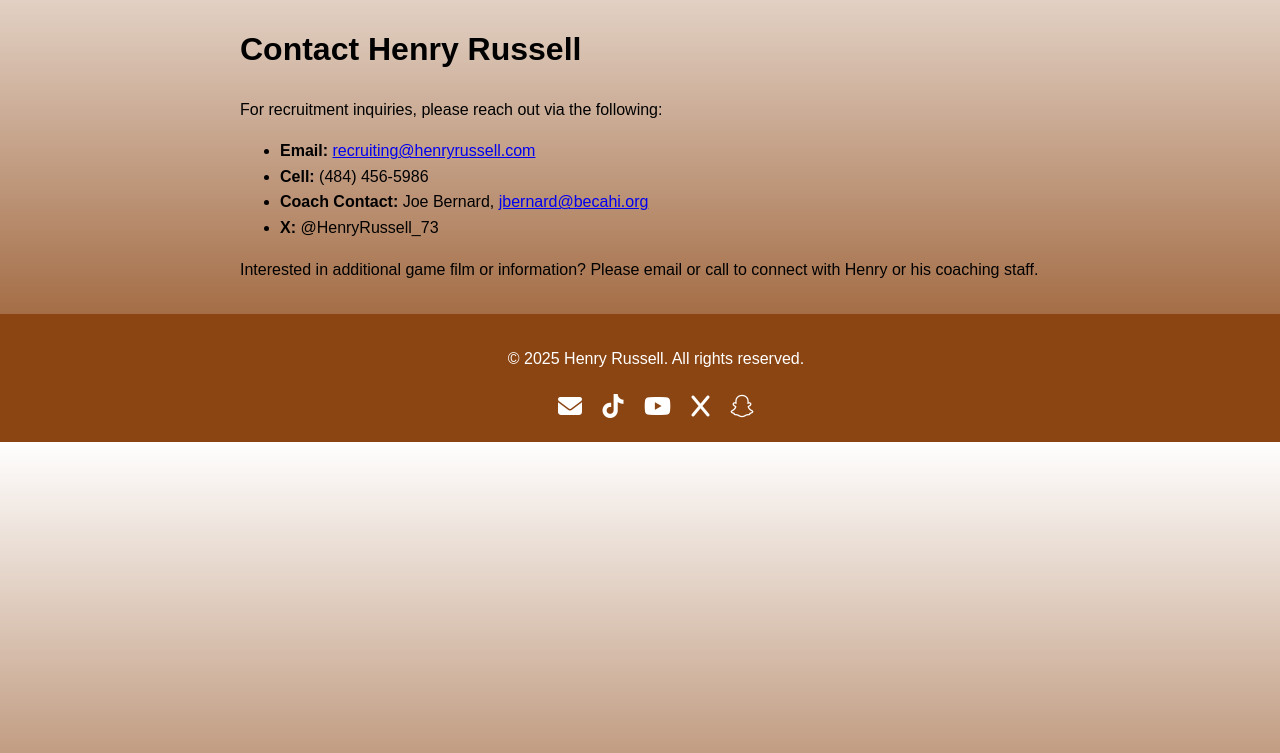
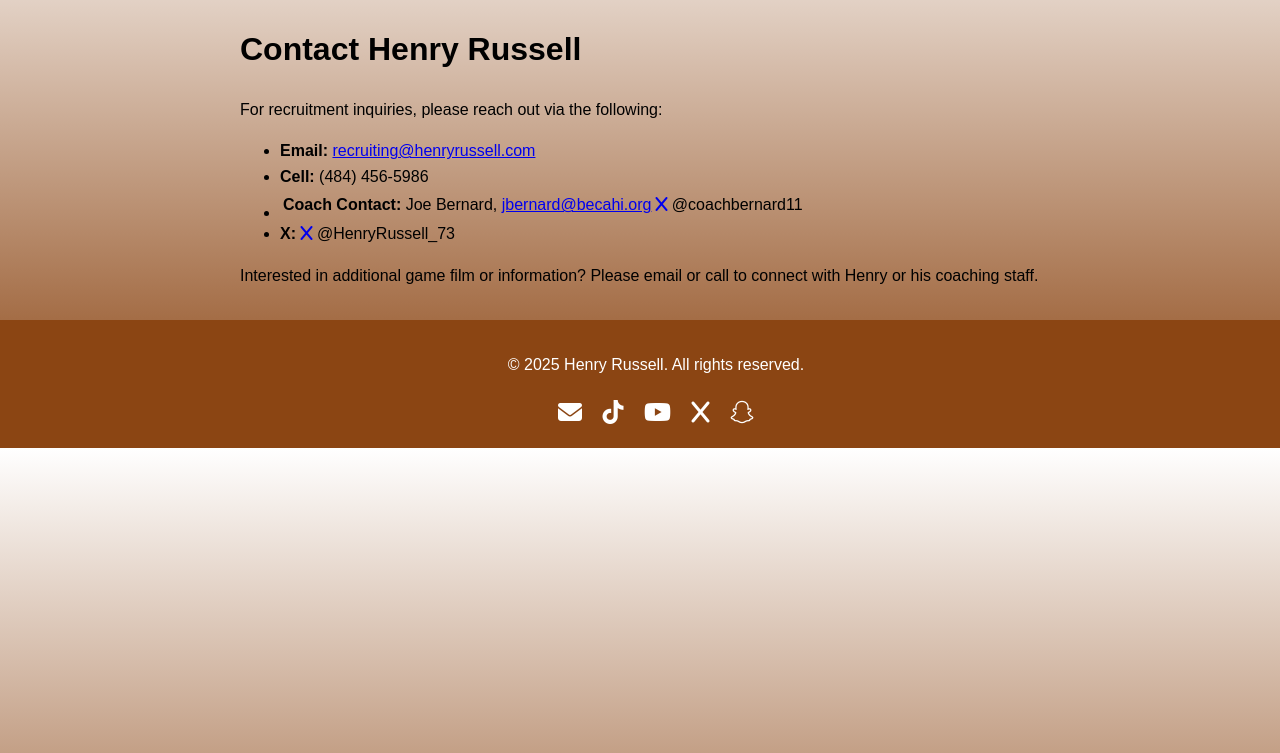
Before and after one commit to acloudpacket/henryrussell.com, a Jekyll site: the page built from contact.md, in a window 1280 px wide, cut to the strip 147-900 px from the top of the page. Built offline with Jekyll 4.4.1, drawn with Linux system fonts in a browser that asks for light colours; nearby versions of some CDN libraries.

Commit message:
contact update

```diff
--- a/contact.md
+++ b/contact.md
@@ -9,7 +9,7 @@ For recruitment inquiries, please reach out via the following:
 
 - **Email:** [recruiting@henryrussell.com](mailto:recruiting@henryrussell.com)
 - **Cell:** (484) 456-5986
-- **Coach Contact:** Joe Bernard, [jbernard@becahi.org](mailto:jbernard@becahi.org)
-- **X:** @HenryRussell_73
+- **Coach Contact:** Joe Bernard, [jbernard@becahi.org](mailto:jbernard@becahi.org) | <a href="https://x.com/coachbernard11" target="_blank" aria-label="X"><i class="fab fa-x"></i></a> @coachbernard11
+- **X:** <a href="https://x.com/HenryRussell_73" target="_blank" aria-label="X"><i class="fab fa-x"></i></a> @HenryRussell_73
 
 Interested in additional game film or information? Please email or call to connect with Henry or his coaching staff.
```
